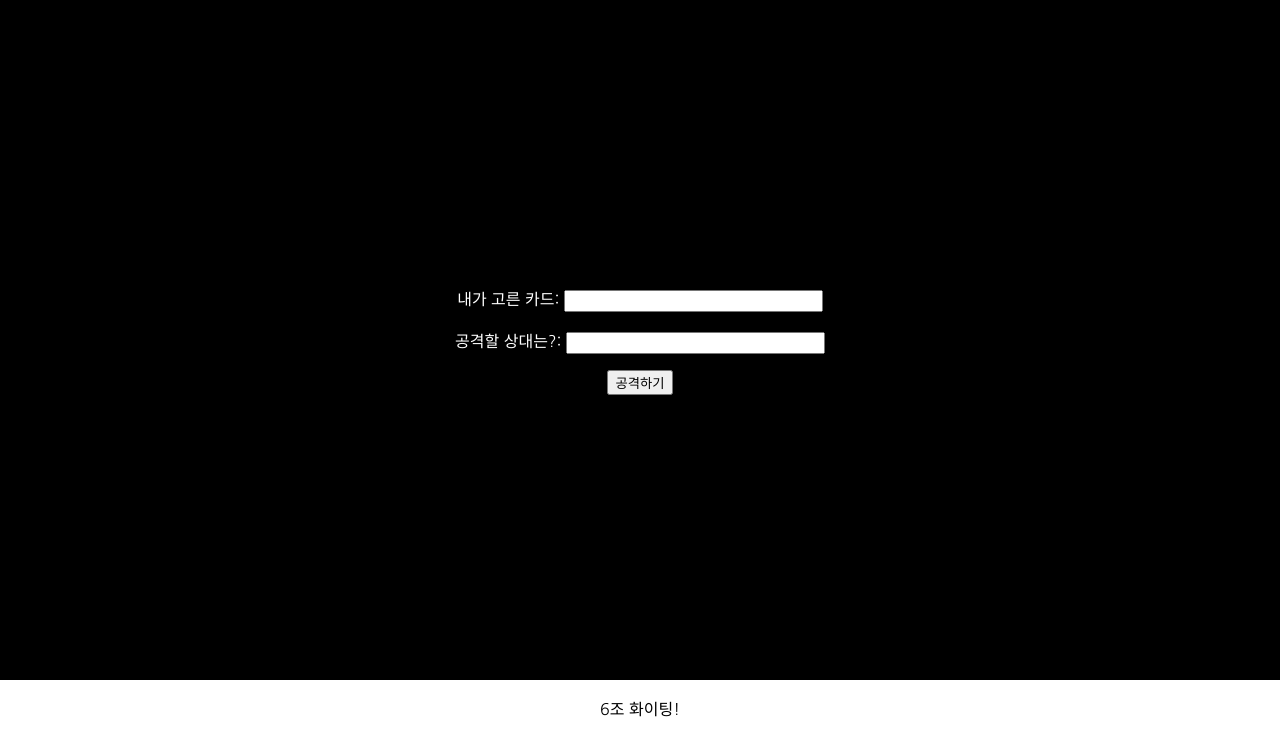
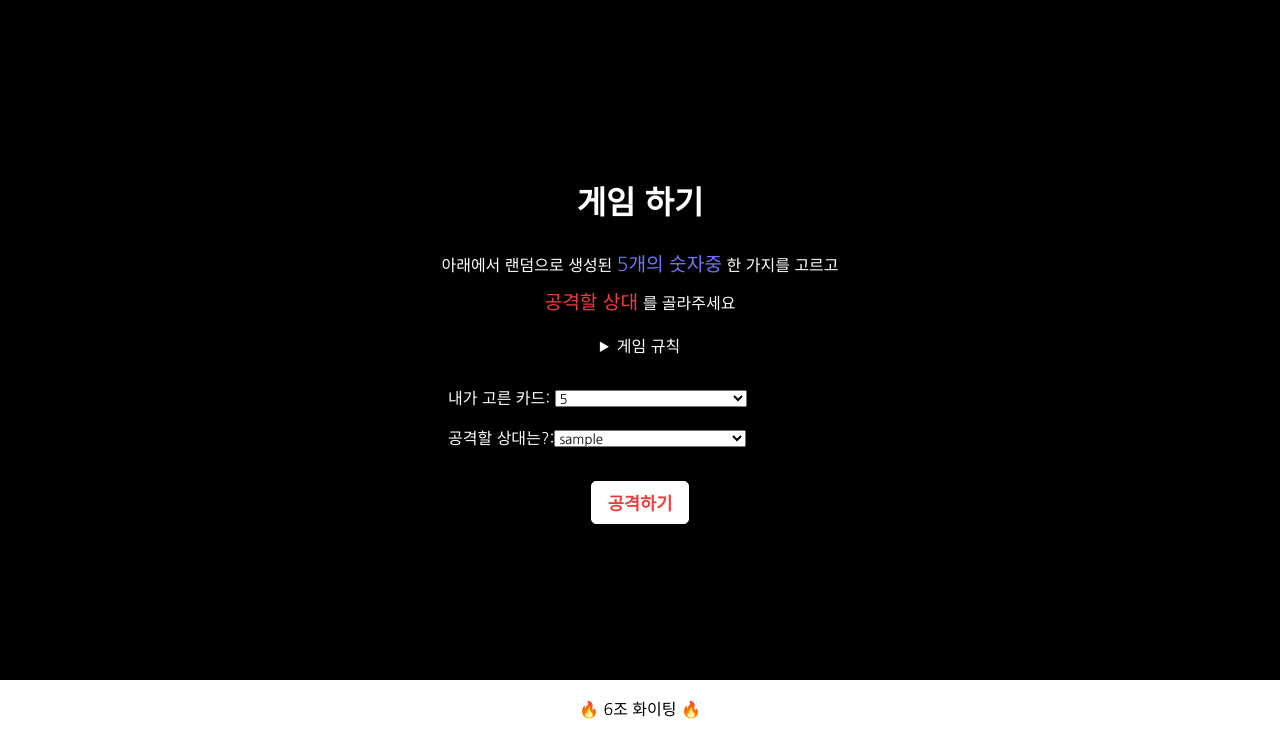
Before and after one commit to Pirogramming-18/Piro18_CardGame_06, a Django app: page /gamestart in a window 1280 px wide. Shown: the part 57-800 px from the top of the page. Run offline with Django 4.2, Linux system fonts and the light colour scheme; tables that the repository leaves empty hold one stand-in row (values such as "Sample post").

Commit message:
feat: gamestart-front + modify back , final

```diff
--- a/server/apps/games/admin.py
+++ b/server/apps/games/admin.py
@@ -1,5 +1,7 @@
 # users/admin.py
 from django.contrib import admin
-from .models import Blog
+from .models import Blog,Game,User
 
 admin.site.register(Blog)
+admin.site.register(User)
+admin.site.register(Game)
--- a/server/apps/games/templates/game_start.html
+++ b/server/apps/games/templates/game_start.html
@@ -10,11 +10,13 @@
   </head>
   <body>
     <nav class="navbar">
-      <div>PIROGRAM CARDGAME</div>
+      <div>
+        <a href="{% url 'games:main' %}" class="main-logo">PIROGRAM CARDGAME</a>
+      </div>
       <div class="nav-btn">
         {% if user.is_authenticated %}
         <a href="{% url 'games:gamestart' %}">게임하기</a>
-        <a href="">랭킹보기</a>
+        <a href="{% url 'games:gameranking' %}">랭킹보기</a>
         <a href="{% url 'games:logout' %}">로그아웃</a>
         {% else %}
         <a href="{% url 'games:login' %}">로그인</a>
@@ -22,15 +24,45 @@
       </div>
     </nav>
     <main class="main">
+      <h1>게임 하기</h1>
+      <div class="game-rule">
+        <p>
+          아래에서 랜덤으로 생성된 <span>5개의 숫자중</span> 한 가지를 고르고
+        </p>
+        <p><span>공격할 상대</span> 를 골라주세요</p>
+        <details>
+          <summary>게임 규칙</summary>
+          <p>
+            숫자가 큰 사람이 이길수도, 숫자가 작은 사람이 이길 수도 있습니다
+          </p>
+          <p>이긴다면 자신의 숫자만큼 점수를 얻고, 진다면 그만큼 잃습니다</p>
+          <p>적절한 숫자를 골라서 점수를 얻어보세요!</p>
+        </details>
+      </div>
+
       <form action="{% url 'games:gamestart' %}" method="post">
         {% csrf_token %}
-        <div>내가 고른 카드: <input type="text" /></div>
-        <div>공격할 상대는?: <input type="text" /></div>
-        <input type="submit" value="공격하기" />
+        <input type="hidden" name="attacker" value="{{user.username}}" />
+        <div>
+          내가 고른 카드:
+          <select name="attacker_card">
+            {% for card in cardnum %}
+            <option value="{{card}}">{{card}}</option>
+            {% endfor %}
+          </select>
+        </div>
+        <div>
+          공격할 상대는?:<select name="defender">
+            {% for player in users %} {% if player.username != user.username %}
+            <option value="{{player.username}}">{{player.username}}</option>
+            {% endif %} {% endfor %}
+          </select>
+        </div>
+        <input type="submit" value="공격하기" class="submit-btn" />
       </form>
     </main>
     <footer class="footer">
-      <div>6조 화이팅!</div>
+      <div>🔥 6조 화이팅 🔥</div>
     </footer>
   </body>
 </html>
--- a/server/apps/games/views.py
+++ b/server/apps/games/views.py
@@ -40,15 +40,16 @@
     users = User.objects.all()
 
     context = {
-        "user" : users,
+        "users" : users,
         "cardnum"  : cardnum
     }
 
     if request.method == "POST":
        Game.objects.create(
-        attacker = request.POST['attcker'],
-        defender = request.POST['defender'],
-        attack_card = request.POST['attacker'],
+        attacker = User.objects.get(username=request.POST['attacker']),
+        defender = User.objects.get(username=request.POST['defender']),
+        attack_card = request.POST['attacker_card'],
+        status = 1,
        )
        return redirect("/gamelist")
 
--- a/server/static/css/gamestart.css
+++ b/server/static/css/gamestart.css
@@ -6,9 +6,64 @@
   margin-bottom: 1rem;
 }
 
-.main form {
+.main {
+  color: white;
+}
+
+.game-rule {
   display: flex;
   flex-direction: column;
   justify-content: center;
   align-items: center;
 }
+.game-rule p {
+  margin: 0.3rem;
+}
+
+.game-rule p:nth-child(2) span {
+  color: rgb(242, 61, 61);
+  font-size: 1.2rem;
+}
+
+.game-rule p:nth-child(1) span {
+  color: rgb(116, 116, 250);
+  font-size: 1.2rem;
+}
+
+.game-rule details {
+  text-align: center;
+  margin: 0.8rem;
+  width: 100%;
+}
+.main form {
+  width: 30%;
+  margin-top: 1rem;
+  display: flex;
+  flex-direction: column;
+  justify-content: center;
+  align-items: center;
+}
+
+.main form div {
+  width: 100%;
+}
+
+.main form div select {
+  width: 50%;
+}
+
+.user {
+  color: white;
+}
+
+.submit-btn {
+  cursor: pointer;
+  margin-top: 1rem;
+  padding: 0.5rem 1rem;
+  background-color: white;
+  border: 1px solid white;
+  border-radius: 5px;
+  color: rgb(242, 61, 61);
+  font-weight: 800;
+  font-size: 1.1rem;
+}
```
